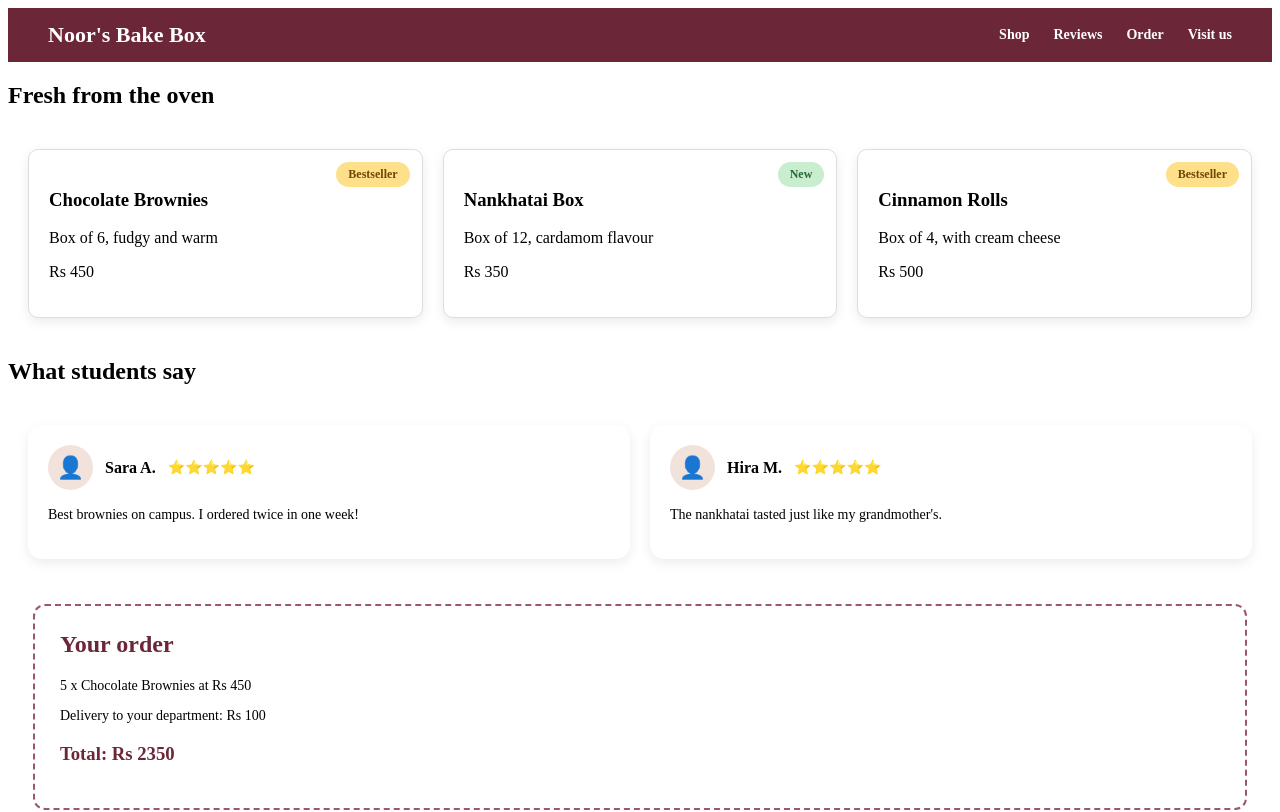
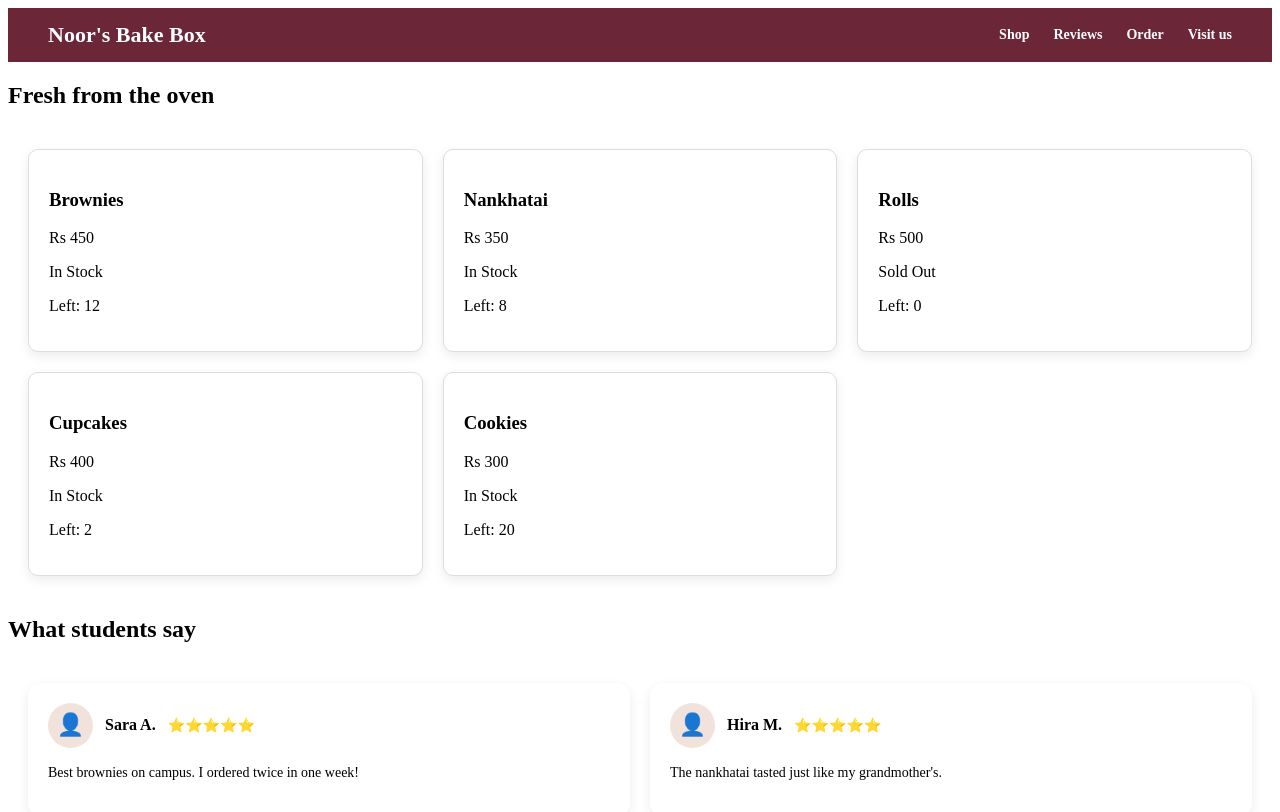
Before and after one commit to ilsasaif/Bake-Box-1, a React (Vite) app: page / in a window 1280 px wide. Shown: the top 812 px of the page. Built offline with nearby package versions, Linux system fonts and the light colour scheme.

Commit message:
Show products with map

```diff
--- /dev/null
+++ b/src/components/products/ProductCard.jsx
@@ -0,0 +1,13 @@
+
+function ProductCard({ name, price, inStock, left }) {
+  return (
+    <div className="product-card">
+      <h3>{name}</h3>
+      <p>Rs {price}</p>
+      <p>{inStock ? "In Stock" : "Sold Out"}</p>
+      <p>Left: {left}</p>
+    </div>
+  );
+}
+
+export default ProductCard;
--- a/src/components/products/ProductSection.jsx
+++ b/src/components/products/ProductSection.jsx
@@ -1,6 +1,6 @@
-import BrownieCard from "./BrownieCard";
-import NankhataiCard from "./NankhataiCard";
-import RollCard from "./RollCard";
+
+import { products } from "../../data/products";
+import ProductCard from "./ProductCard";
 
 function ProductSection() {
   return (
@@ -8,9 +8,15 @@ function ProductSection() {
       <h2>Fresh from the oven</h2>
 
       <div className="products-grid">
-        <BrownieCard />
-        <NankhataiCard />
-        <RollCard />
+        {products.map((product) => (
+          <ProductCard
+            key={product.id}
+            name={product.name}
+            price={product.price}
+            inStock={product.inStock}
+            left={product.left}
+          />
+        ))}
       </div>
     </section>
   );
```
